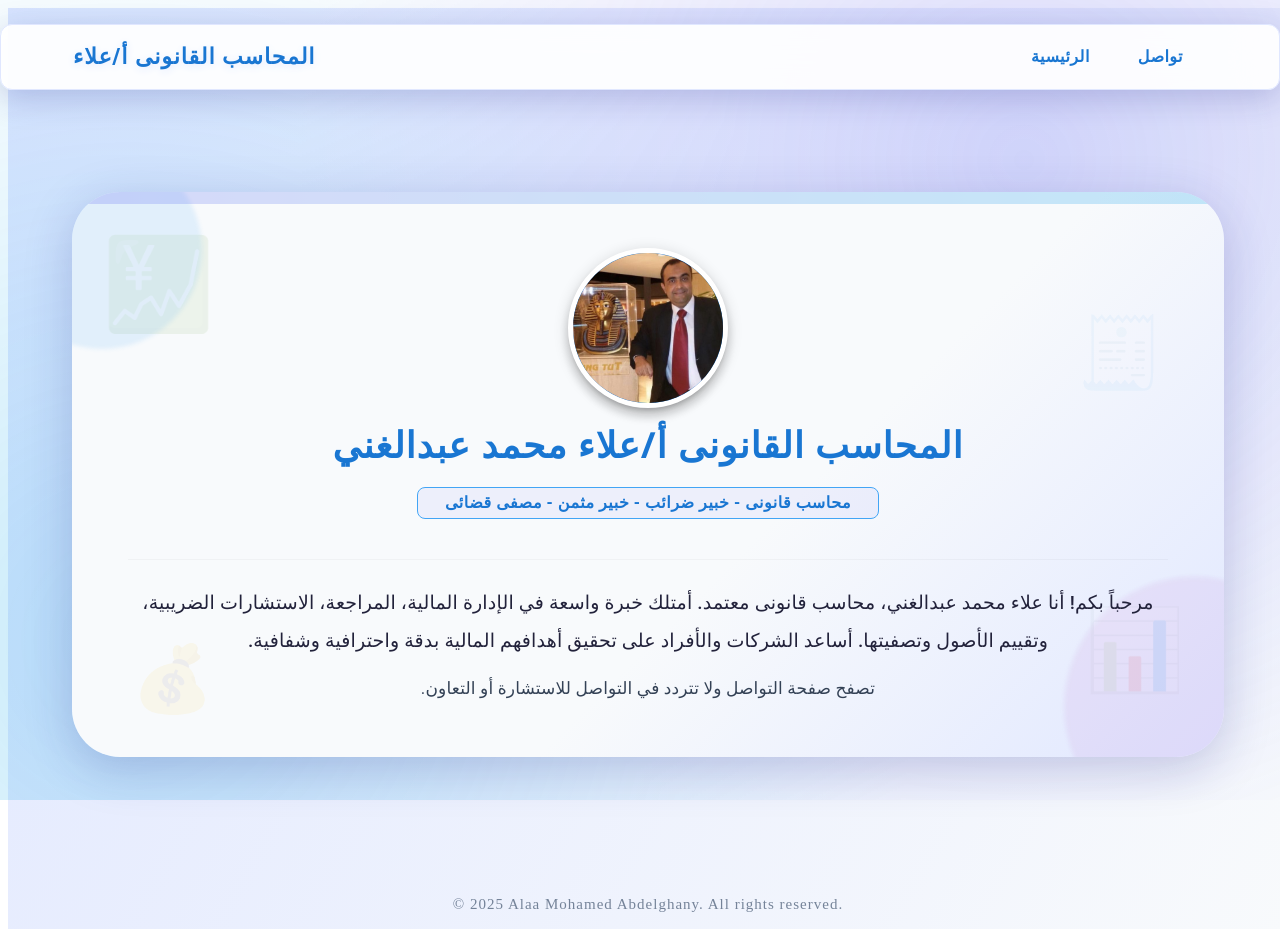
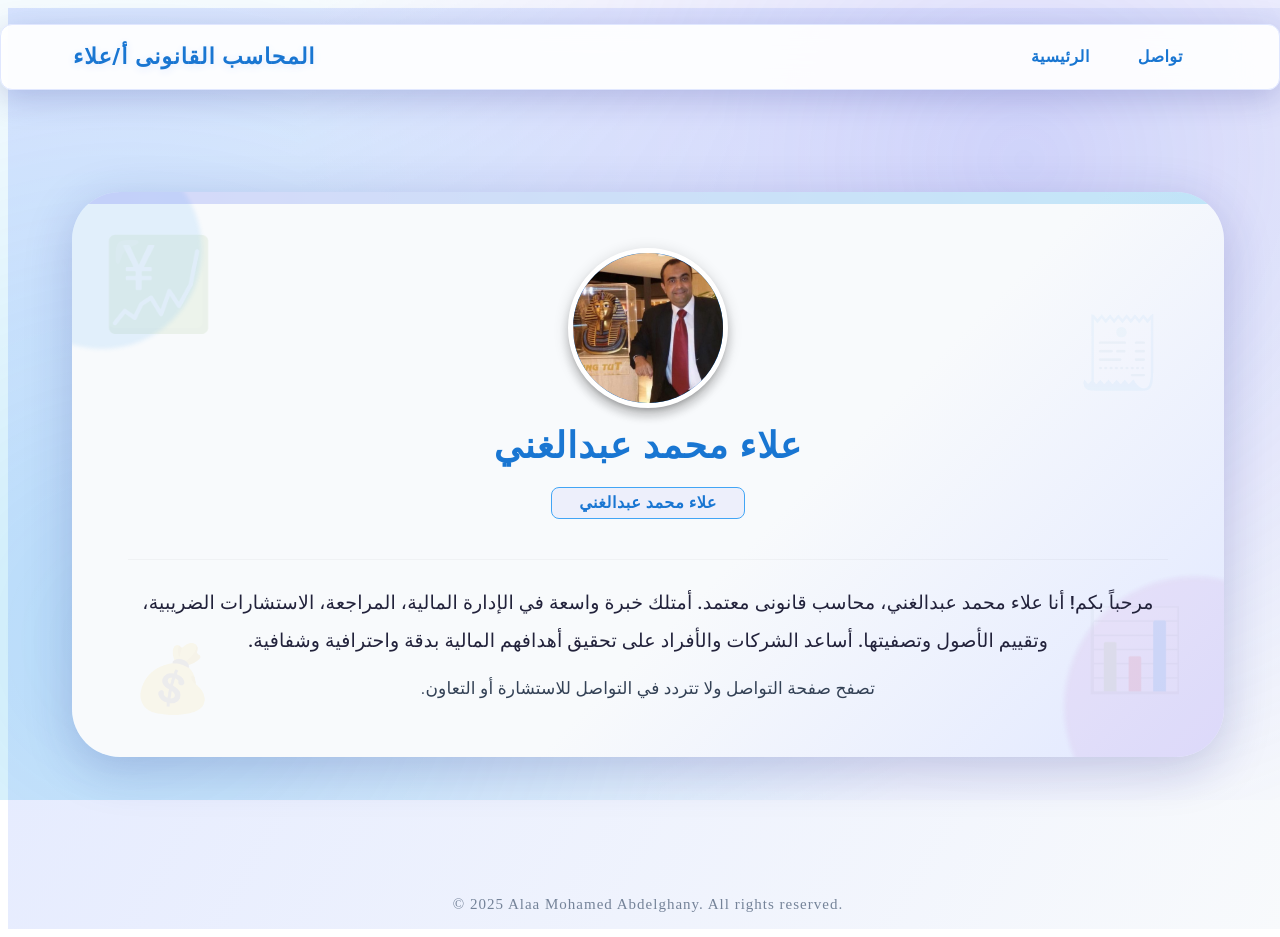
Before and after one commit to Kimobest/Accounting, a React (Vite) app: page / in a window 1280 px wide. Built offline with nearby package versions, Linux system fonts and the light colour scheme.

Commit message:
Ready for deployment

```diff
--- a/src/pages/Dashboard.jsx
+++ b/src/pages/Dashboard.jsx
@@ -170,10 +170,10 @@ function Dashboard() {
               '100%': { opacity: 1, transform: 'translateY(0)' }
             }
           }}>
-            المحاسب القانونى أ/علاء محمد عبدالغني
+            علاء محمد عبدالغني
           </Typography>
           <Chip
-            label="محاسب قانونى - خبير ضرائب - خبير مثمن - مصفى قضائى"
+            label="علاء محمد عبدالغني"
             color="primary"
             variant="outlined"
             sx={{
```
